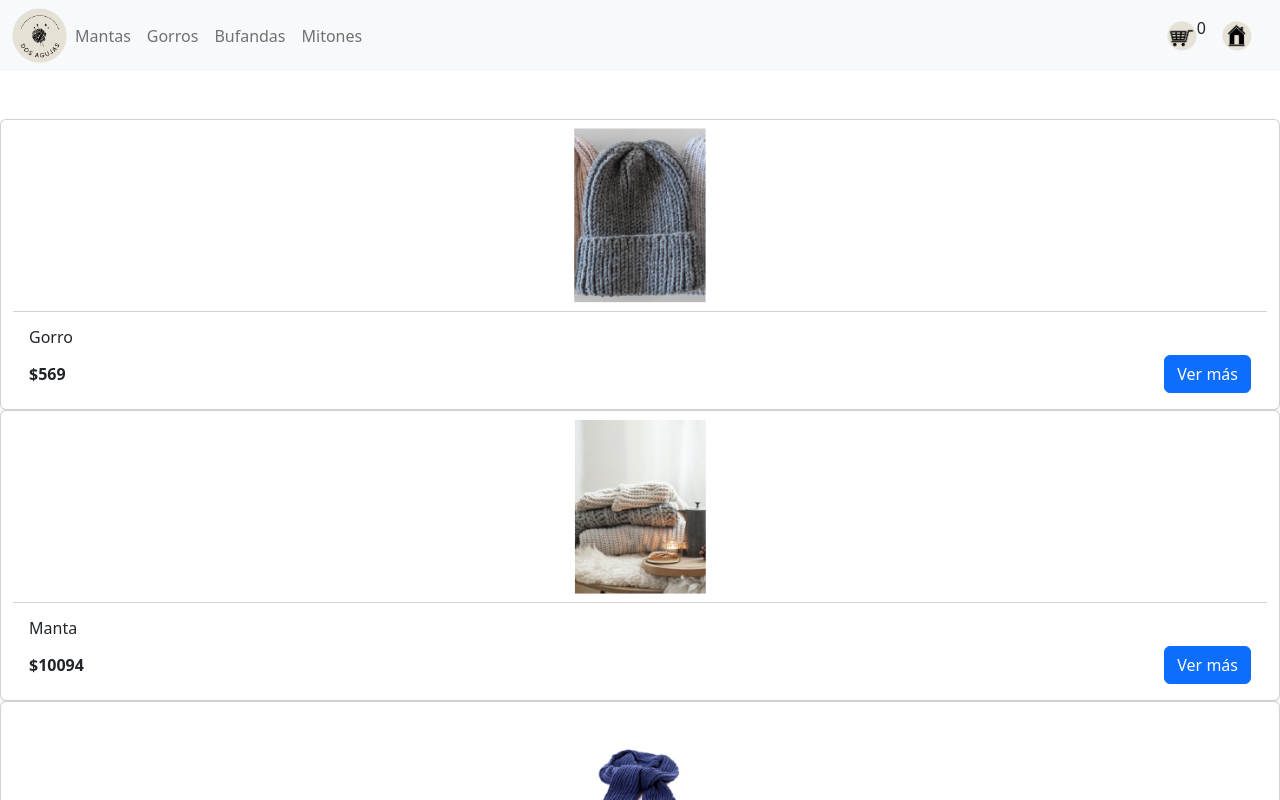
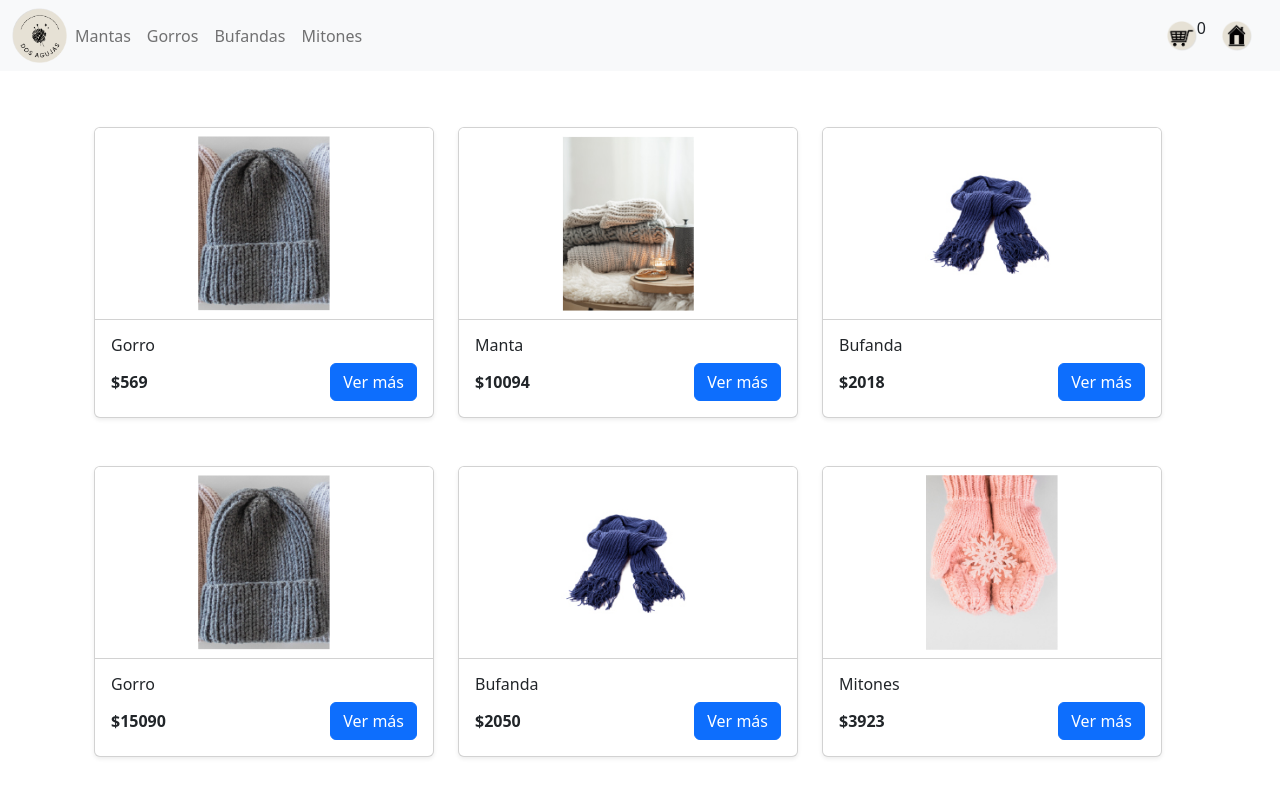
Before and after one commit to curyAilen/dosAgujas, a React (Create React App) app: page / in a window 1280 px wide. Shown: the top 800 px of the page. Built offline with nearby package versions, Linux system fonts and the light colour scheme.

Commit message:
Correción en App.js con ItemListContainer.js, arreglo de boostrap en el proyecto

```diff
--- a/src/App.js
+++ b/src/App.js
@@ -13,10 +13,10 @@ const App = () => {
       <NavBar />
       <Routes>
         <Route path="/" element={<ItemListContainer />} />
-        <Route path="/catedoria/:categoriaId" element={<ItemListContainer />} />
+        <Route path="/categoria/:categoriaId" element={<ItemListContainer />} />
         <Route path="/detalle/:id" element={<ItemDetailContainer />} />
       </Routes>
-      <ItemListContainer greeting={'Dos Agujas'} />
+
       <Footer />
       </BrowserRouter>
 
--- a/src/components/ItemList/ItemList.js
+++ b/src/components/ItemList/ItemList.js
@@ -1,15 +1,20 @@
-import Item from "../Item/Item"
+import { Container, Row, Col } from "react-bootstrap";
+import Item from "../Item/Item";
 
 const ItemList = ({ products }) => {
   return (
-    <div className="container-fluid">
-<div className="row justify-content-around my-5">
-{products.map(e=> <Item key={e.id}{...e}/>)}
-</div>
-</div>
-)
+    <Container>
+      <Row className="container-fluid">
 
+          {products.map((e) => (
+          <Col className="mt-5" xs={12} lg={4}>
+          <Item key={e.id} {...e} />
+          </Col>
+          ))}
+
+      </Row>
+    </Container>
+  );
 };
 
-
 export default ItemList;
--- a/src/components/ItemListContainer/ItemListContainer.js
+++ b/src/components/ItemListContainer/ItemListContainer.js
@@ -8,7 +8,7 @@ import mock from "../../productos.json"
 
 const ItemListContainer = ({greeting}) => {
   const [products, setProducts] = useState([]);
-  const { categoriaID } = useParams();
+  const { categoriaId } = useParams();
 
   useEffect(() => {
       function getProducts() {
@@ -19,17 +19,17 @@ const ItemListContainer = ({greeting}) => {
       });
     }
 
-    getProducts(categoriaID)
+    getProducts(categoriaId)
       .then((products) => {
-        if (categoriaID) {
+        if (categoriaId) {
           setProducts(
-            products.filter((product) => product.categoria === categoriaID)
+            products.filter((product) => product.categoria === categoriaId)
           );
         } else {
           setProducts(products);
         }
       })
-  }, [categoriaID]);
+  }, [categoriaId]);
 
   return (
     <div>
```
